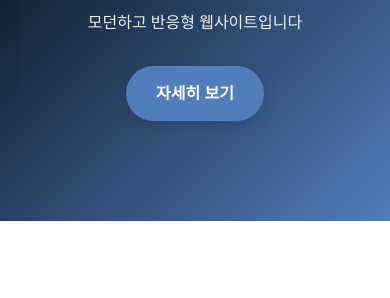
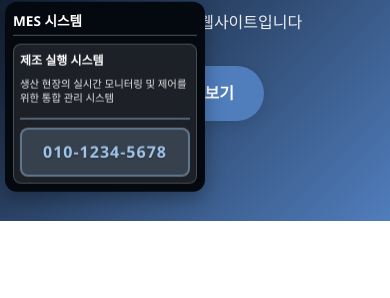
Before and after one commit to allitworkcokr/allit.github.io, a plain HTML site: page index.html in a window 390 px wide. Shown: the part 241-539 px from the top of the page. Drawn offline with Linux system fonts and the light colour scheme.

Commit message:
위치 조정

```diff
--- a/css/banner.css
+++ b/css/banner.css
@@ -2,7 +2,8 @@
 .banner {
     position: fixed;
     left: 20px;
-    top: 20px;
+    top: 40%;
+    transform: translateY(-50%);
     width: 200px;
     height: auto;
     background: #04080f;
@@ -143,7 +144,8 @@
 @media (max-width: 768px) {
     .banner {
         left: 10px;
-        top: 10px;
+        top: 40%;
+        transform: translateY(-50%);
         width: 180px;
     }
 
@@ -163,7 +165,8 @@
 @media (max-width: 480px) {
     .banner {
         left: 5px;
-        top: 5px;
+        top: 40%;
+        transform: translateY(-50%);
         width: calc(100vw - 10px);
         max-width: 200px;
     }
```
